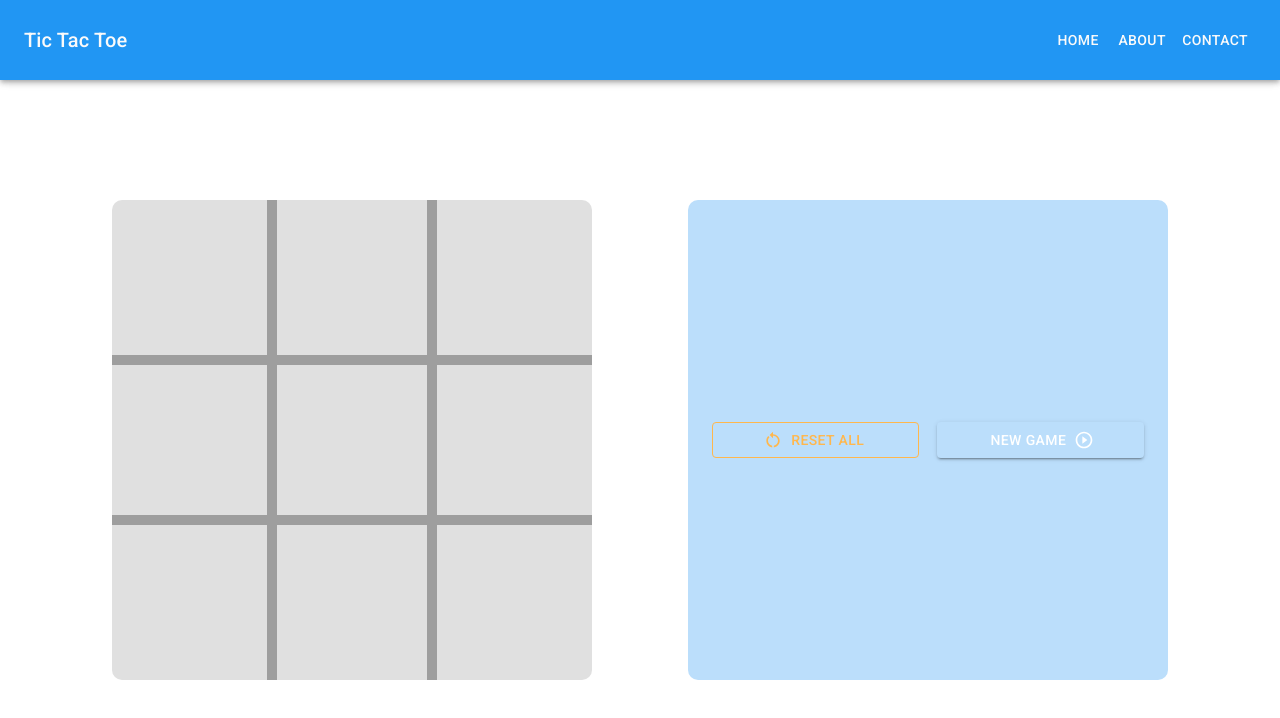
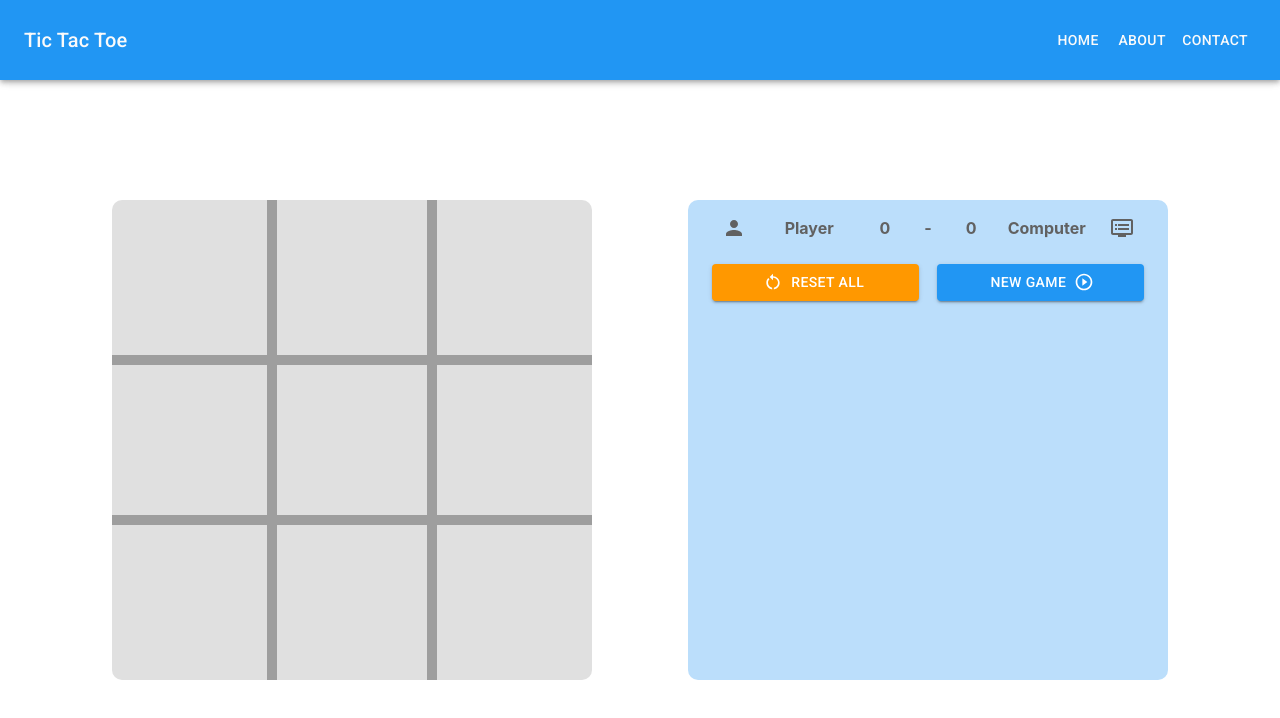
Before and after one commit to dah06a/tic-tac-toe, a React (Create React App) app: page / in a window 1280 px wide. Shown: the top 718 px of the page. Built offline with nearby package versions, Linux system fonts and the light colour scheme.

Commit message:
Added score text and updates

```diff
--- a/src/app/pages/GamePage.tsx
+++ b/src/app/pages/GamePage.tsx
@@ -16,7 +16,7 @@ const styles = {
         display: 'flex',
         justifyContent: 'center',
         alignItems: 'center',
-        width: {xs: '100%', sm: '70%', md: '50%'},
+        width: {xs: '100%', sm: '60%', md: '50%'},
         height: '100%',
         py: {xs: 2, sm: 0},
     },
@@ -24,7 +24,7 @@ const styles = {
         display: 'flex',
         justifyContent: 'center',
         alignItems: 'center',
-        width: {xs: '100%', sm: '30%', md: '50%'},
+        width: {xs: '100%', sm: '40%', md: '50%'},
         height: '100%',
         py: {xs: 2, sm: 0},
     },
--- a/src/features/game/GameBoard.tsx
+++ b/src/features/game/GameBoard.tsx
@@ -1,6 +1,13 @@
 import { useEffect } from 'react';
 import { useAppSelector, useAppDispatch } from '../../app/hooks';
-import { selectGameData, selectPlayerTurn, selectPlayerXs, takeTurn, SquareState } from './gameSlice';
+import {
+	selectGameData,
+	selectPlayerTurn,
+	selectPlayerXs,
+	takeTurn,
+	updateScore,
+	SquareState,
+} from './gameSlice';
 import { checkGameOver } from '../../utils/checkGameOver';
 import { computerPlayerChoice } from '../../utils/computerPlayerChoice';
 import { mainTheme } from '../../themes/mainTheme';
@@ -39,6 +46,10 @@ export default function GameBoard() {
 		if (gameOverStatus) {
 			console.log('GAME OVER');
 			console.log('Game goes to:', gameOverStatus);
+			if (gameOverStatus !== 'tie') {
+				const didPlayerWin: boolean = (isPlayerXs && gameOverStatus === 'X') || (!isPlayerXs && gameOverStatus === 'O');
+				dispatch(updateScore({ isPlayerWinner: didPlayerWin }));
+			}
 		}
 		if (!isPlayerTurn && !gameOverStatus) {
 			const computerSymbol: ('X' | 'O') = isPlayerXs ? 'O' : 'X';
--- a/src/features/game/GameButtons.tsx
+++ b/src/features/game/GameButtons.tsx
@@ -17,19 +17,16 @@ const styles = {
     },
     resetBtn: {
         width: '48%',
-        color: mainTheme.palette.secondary.main,
-        borderColor: mainTheme.palette.secondary.main,
+        backgroundColor: mainTheme.palette.secondary.dark,
         '&:hover': {
-            backgroundColor: mainTheme.palette.secondary.dark,
-            borderColor: mainTheme.palette.secondary.dark,
-            color: mainTheme.palette.grey[50],
+            backgroundColor: mainTheme.palette.secondary.main,
         }
     },
     newGameBtn: {
         width: '48%',
-        backgroundColor: mainTheme.palette.primary.light,
+        backgroundColor: mainTheme.palette.primary.main,
         '&:hover': {
-            backgroundColor: mainTheme.palette.primary.main,
+            backgroundColor: mainTheme.palette.primary.dark,
         }
     }
 }
@@ -40,7 +37,7 @@ export default function GameButtons() {
     return (
         <Box sx={styles.box}>
             <Button
-                variant='outlined'
+                variant='contained'
                 startIcon={<RestartAlt />}
                 sx={styles.resetBtn}
                 onClick={() => dispatch(resetGame())}
--- a/src/features/game/GamePanel.tsx
+++ b/src/features/game/GamePanel.tsx
@@ -1,3 +1,4 @@
+import GameScore from './GameScore';
 import GameButtons from './GameButtons';
 import { mainTheme } from '../../themes/mainTheme';
 
@@ -5,11 +6,8 @@ import Container from '@mui/material/Container';
 
 const styles = {
     container: {
-        display: 'flex',
-        flexDirection: {xs: 'column', sm: 'row'},
-		width: { xs: '90vmin', sm: '30vmin', md: '60vmin' },
+		width: { xs: '90vmin', sm: '40vmin', md: '60vmin' },
 		height: { xs: '50vmin', sm: '60vmin' },
-        alignItems: 'center',
         backgroundColor: mainTheme.palette.primary.light,
         borderRadius: '10px',
         mx: 'auto',
@@ -19,6 +17,7 @@ const styles = {
 export default function GamePanel() {
     return (
         <Container sx={styles.container}>
+            <GameScore />
             <GameButtons />
         </Container>
     );
--- /dev/null
+++ b/src/features/game/GameScore.tsx
@@ -0,0 +1,66 @@
+import { useAppSelector } from '../../app/hooks';
+import { selectScore } from './gameSlice';
+import { mainTheme } from '../../themes/mainTheme';
+
+import Box from '@mui/material/Box';
+import PersonIcon from '@mui/icons-material/Person';
+import DvrIcon from '@mui/icons-material/Dvr';
+
+export default function GameScore() {
+	const score = useAppSelector(selectScore);
+
+	const styles = {
+		mainContainer: {
+			display: 'flex',
+			justifyContent: 'space-evenly',
+			my: 2,
+			color: mainTheme.palette.grey[700],
+			fontSize: { xs: '1em', sm: '0.8em', md: '1em' },
+			fontWeight: 'bold',
+		},
+		mainScoreBox: {
+			display: 'flex',
+			justifyContent: 'center',
+			alignItems: 'center',
+		},
+		detailBox: {
+			width: '10%',
+		},
+		labelBox: {
+			width: '25%',
+		},
+		iconSize: {
+			fontSize: { xs: '1em', sm: '0.8em', md: '1.5em' },
+		},
+		scoreDecoration: {
+			fontSize: { xs: '1.1em', sm: '0.9em', md: '1.1em' },
+			color: mainTheme.palette.grey[900],
+		},
+	}
+
+	return (
+		<Box sx={styles.mainContainer}>
+			<Box sx={[styles.mainScoreBox, styles.detailBox]}>
+					<PersonIcon sx={styles.iconSize} />
+			</Box>
+			<Box sx={[styles.mainScoreBox, styles.labelBox]}>
+				Player
+			</Box>
+			<Box sx={[styles.mainScoreBox, styles.detailBox, score.player > score.computer ? styles.scoreDecoration : null]}>
+				{' ' + score.player}
+			</Box>
+			<Box sx={[styles.mainScoreBox, styles.detailBox]}>
+				-
+			</Box>
+			<Box sx={[styles.mainScoreBox, styles.detailBox, score.player < score.computer ? styles.scoreDecoration : null]}>
+				{score.computer}
+			</Box>
+			<Box sx={[styles.mainScoreBox, styles.labelBox]}>
+				Computer
+			</Box>
+			<Box sx={[styles.mainScoreBox, styles.detailBox]}>
+				<DvrIcon sx={styles.iconSize} />
+			</Box>
+		</Box>
+	);
+}
--- a/src/features/game/gameSlice.ts
+++ b/src/features/game/gameSlice.ts
@@ -6,12 +6,14 @@ export type GameState = {
 	gameData: SquareState[],
 	isPlayerTurn: boolean,
   isPlayerXs: boolean,
+  score: { computer: number, player: number },
 }
 
 const initialState: GameState = {
     gameData: [null, null, null, null, null, null, null, null, null],
 		isPlayerTurn: true,
     isPlayerXs: true,
+    score: { computer: 0, player: 0 },
 };
 
 export const gameSlice = createSlice({
@@ -21,6 +23,10 @@ export const gameSlice = createSlice({
     takeTurn: (state, action: PayloadAction<{pos: number, val: SquareState}>) => {
       state.gameData[action.payload.pos] = action.payload.val;
 			state.isPlayerTurn = !state.isPlayerTurn;
+    },
+    updateScore: (state, action: PayloadAction<{isPlayerWinner: boolean}>) => {
+      const scoreToUpdate = action.payload.isPlayerWinner ? 'player' : 'computer';
+      state.score[scoreToUpdate]++;
     },
     newGame: (state) => {
       state.gameData = initialState.gameData;
@@ -32,9 +38,10 @@ export const gameSlice = createSlice({
   },
 });
 
-export const { takeTurn, newGame, resetGame } = gameSlice.actions;
+export const { takeTurn, updateScore, newGame, resetGame } = gameSlice.actions;
 
 export const selectGameData = (state: RootState) => state.game.gameData;
+export const selectScore = (state: RootState) => state.game.score;
 export const selectPlayerTurn = (state: RootState) => state.game.isPlayerTurn;
 export const selectPlayerXs = (state: RootState) => state.game.isPlayerXs;
 
```
